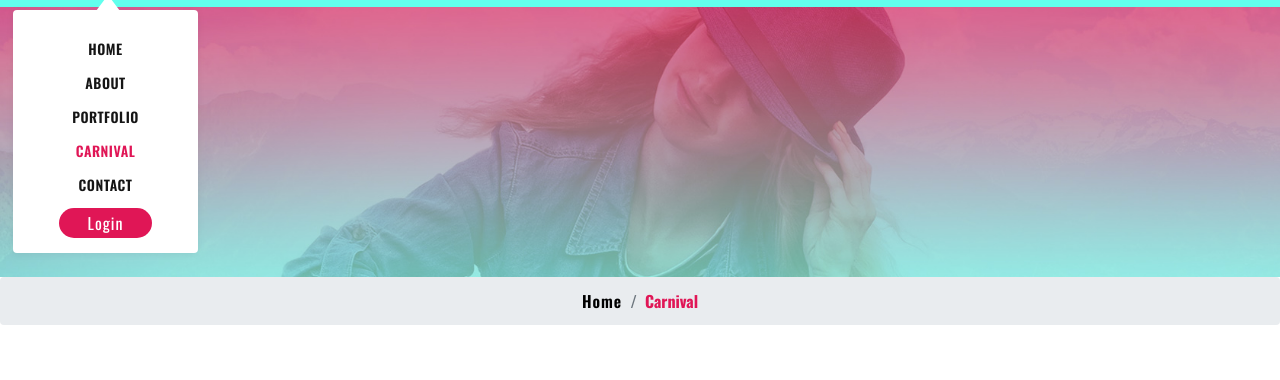
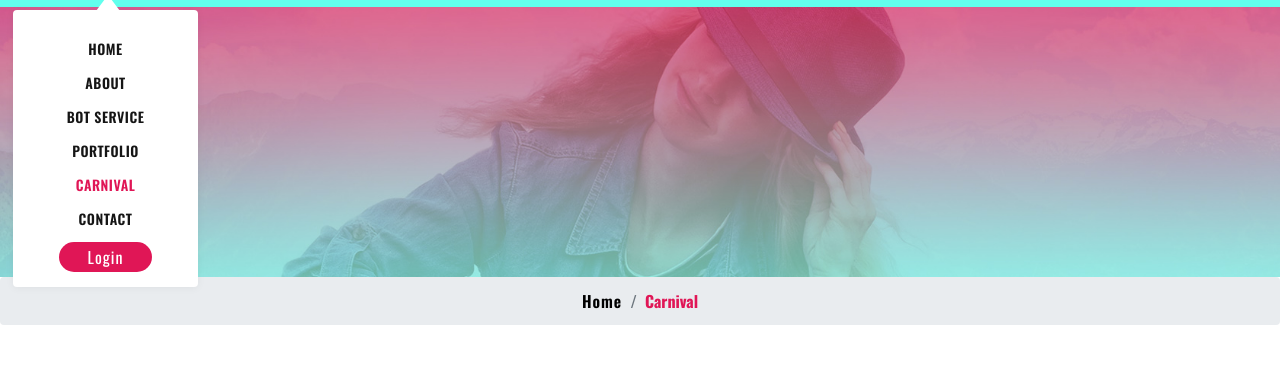
Before and after one commit to saimohancse/discover-your-style-project, a plain HTML site: page coming_soon.html in a window 1280 px wide. Both pictures are taken after a click on the link 107 px from the left and 32 px from the top of the page. Shown: the part 58-438 px from the top of the page. Drawn offline with nearby package versions, Linux system fonts and the light colour scheme.

Commit message:
Update coming_soon.html

```diff
--- a/coming_soon.html
+++ b/coming_soon.html
@@ -39,6 +39,7 @@
                         <ul>
                             <li><a href="index.html">Home</a></li>
                             <li><a href="about.html">About</a></li>
+                            <li><a href="bot_service.html">BOT SERVICE</a></li>
                             <li><a href="portfolio.html">Portfolio</a></li>
                             <li class="active"><a href="coming_soon.html">Carnival</a></li>
                             <li><a href="contact.html">Contact</a></li>
```
